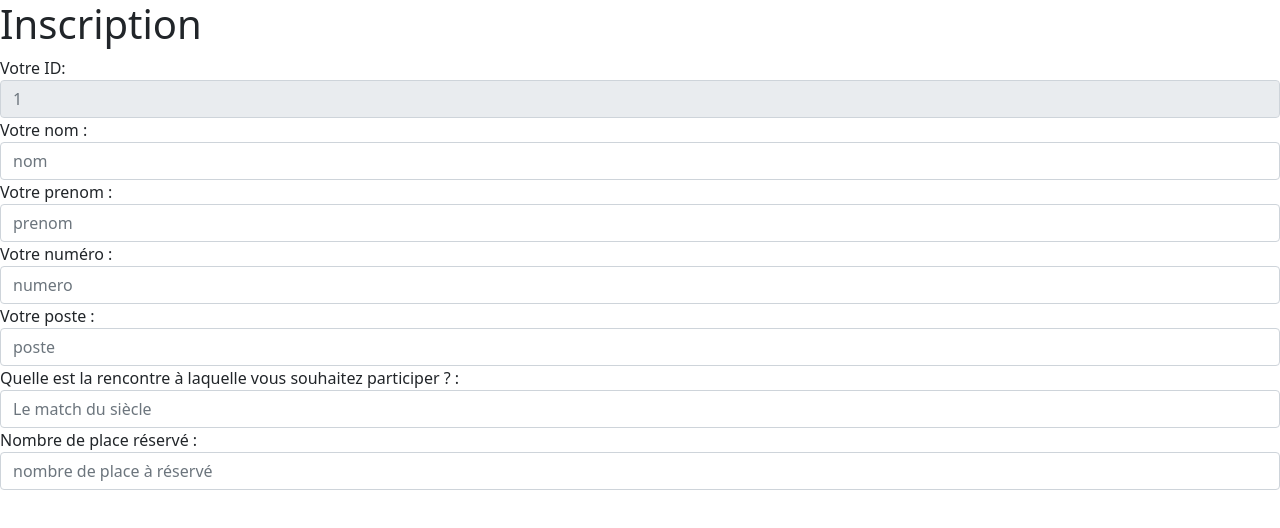
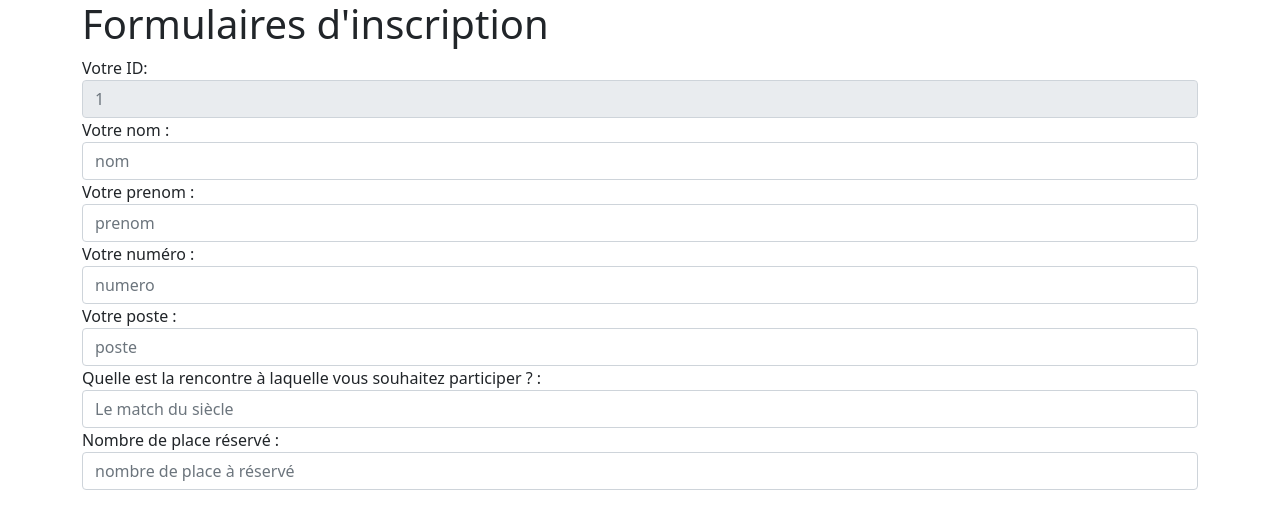
Before and after one commit to M0urad/ProjetSport, an Angular app in the folder Angular/: page /Inscription in a window 1280 px wide. Shown: the top 528 px of the page. Built offline with nearby package versions, Linux system fonts and the light colour scheme.

Commit message:
modification affichage inscription

```diff
--- a/Angular/src/app/inscription/inscription.component.html
+++ b/Angular/src/app/inscription/inscription.component.html
@@ -1,7 +1,14 @@
-<h1>Inscription</h1>
-
-<div class="row">
-
+<div class="container" class="col-sm-5"></div>
+<head>
+  <title>Cours Complet Bootstrap 4</title>
+  <meta charset='utf-8'>
+  <meta name="viewport" content="width=device-width, initial-scale=1, shrink-to-fit=no">
+</head>
+<body>
+  <div class="container">
+      <h1>Formulaires d'inscription</h1>
+      <form>
+        <fieldset>
 
 <div class="form-group">
   <label>Votre ID:</label>
@@ -32,4 +39,7 @@
   <label>Nombre de place réservé :</label>
   <input class="form-control" name="Nombre" placeholder="nombre de place à réservé"/>
 </div>
-</div>
+        </fieldset>
+    </form>
+  </div>
+  </body>
```
